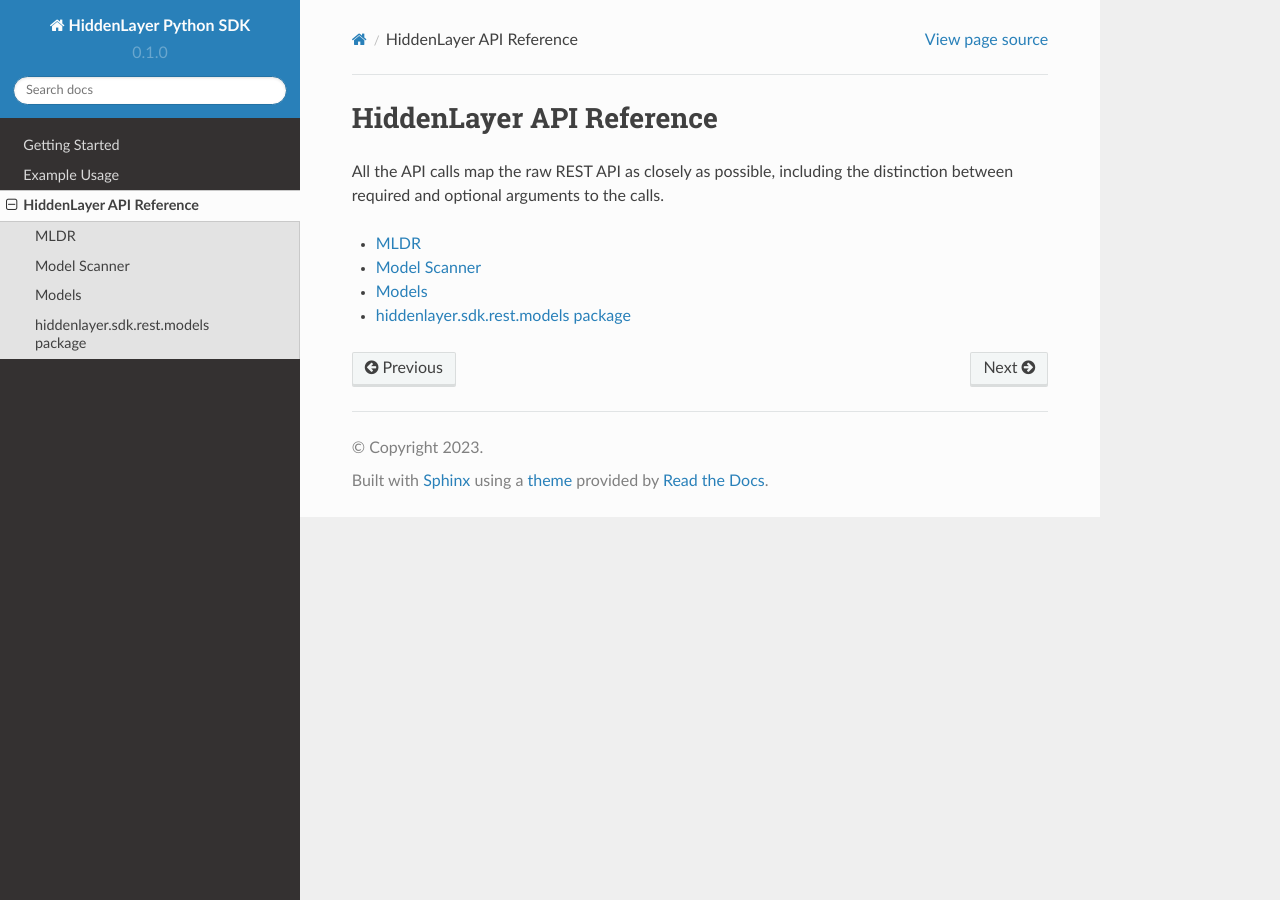
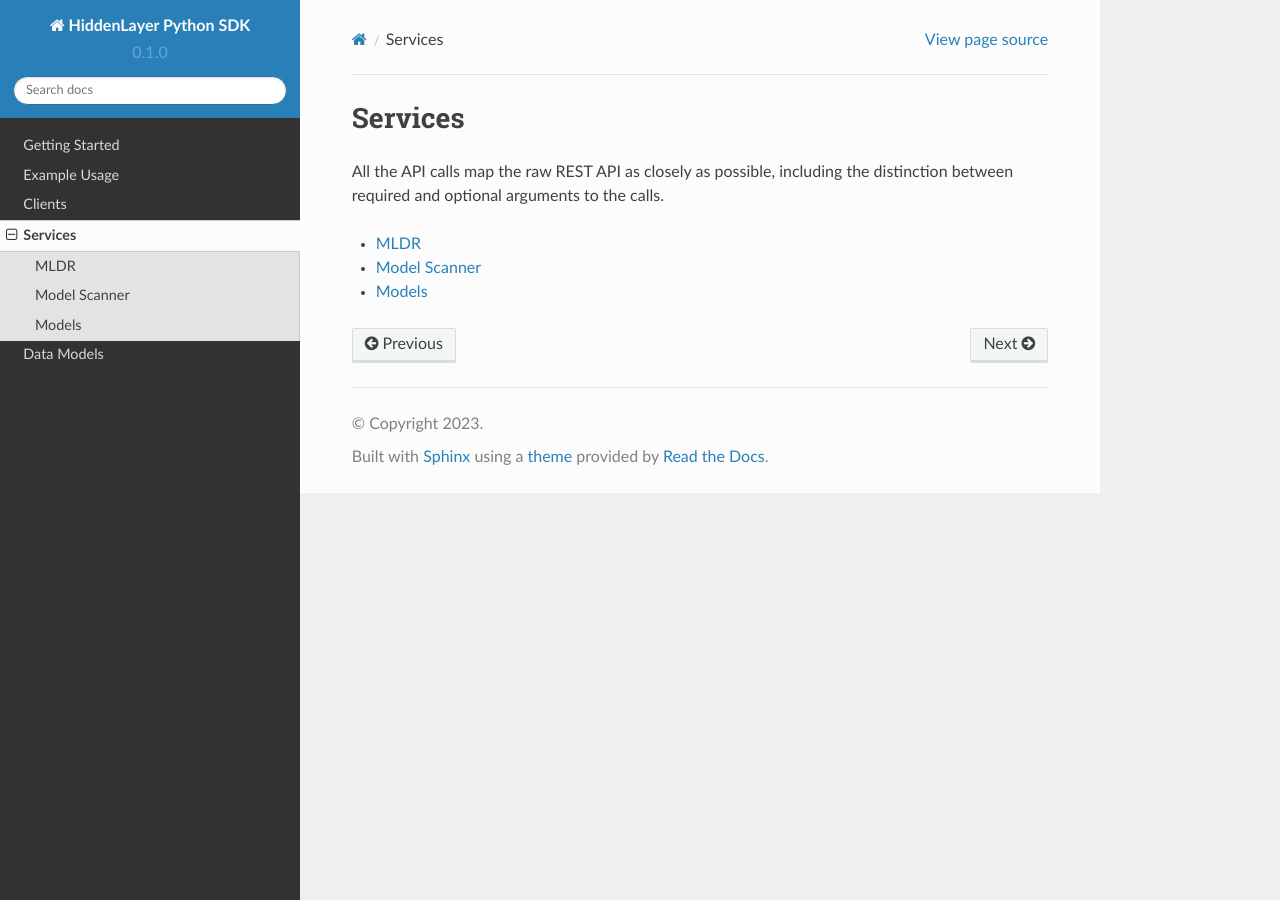
Before and after one commit to hiddenlayerai/hiddenlayer-sdk-python, a Sphinx documentation site: the page built from docs/source/services.rst, in a window 1280 px wide. Built offline with Sphinx 7.4.7 and the Read the Docs theme 2.0.0, drawn with Linux system fonts in a browser that asks for light colours.

Commit message:
Add code docs

```diff
--- a/docs/source/index.rst
+++ b/docs/source/index.rst
@@ -32,4 +32,6 @@
 
    getting-started
    example-usage
-   api
+   clients
+   services
+   data-models
--- a/docs/source/api.rst
+++ b/docs/source/services.rst
@@ -1,7 +1,7 @@
-.. _api:
+.. _services:
 
-HiddenLayer API Reference
-==========================
+Services
+========
 
 All the API calls map the raw REST API as closely as possible, including the
 distinction between required and optional arguments to the calls.
@@ -12,4 +12,3 @@
 	api/mldr
 	api/model_scanner
 	api/model
-	api/hiddenlayer.sdk.rest.models
--- a/hiddenlayer/__init__.py
+++ b/hiddenlayer/__init__.py
@@ -17,7 +17,7 @@
     The Hiddenlayer Service Client is a client for the Hiddenlayer services REST API.
     """
 
-    def __init__(self, *, host: str, api_id: str, api_key: str):
+    def __init__(self, *, api_id: str, api_key: str, host="https://api.hiddenlayer.ai"):
         jwt_token = self._get_jwt(api_id=api_id, api_key=api_key)
 
         self._config = Configuration(host=host, access_token=jwt_token)
```
Also changed, not shown: docs/source/clients.rst (added, +10 -0 lines), docs/source/data-models.rst (added, +11 -0 lines), docs/source/getting-started.md (+2 -12 lines), 2 other files.
